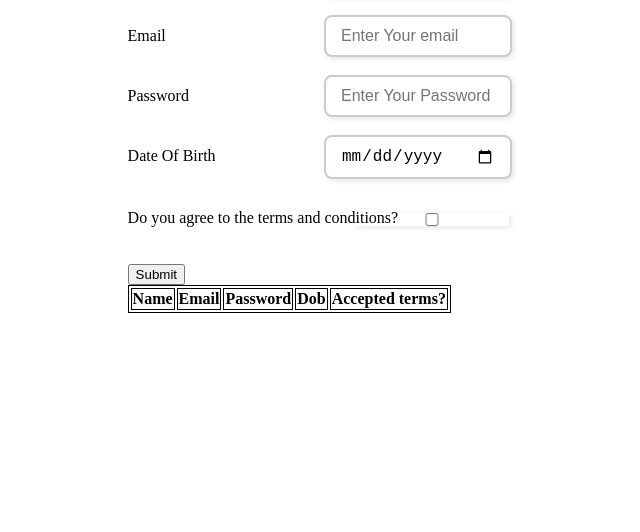
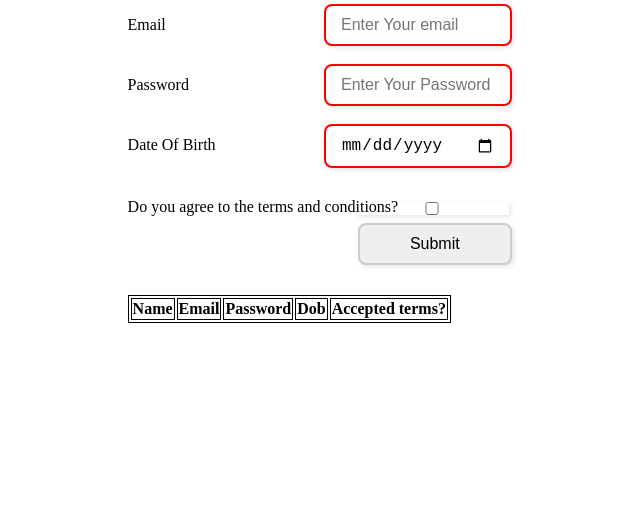
Before and after one commit to death7655/death7655.github.io, a plain HTML site: page index.html in a window 1280 px wide. Shown: the part 268-800 px from the top of the page, without its empty margins (322-962 px from the left). Drawn offline with Linux system fonts and the light colour scheme.

Commit message:
Update index.html

```diff
--- a/index.html
+++ b/index.html
@@ -51,7 +51,7 @@
       .terms {
         transform: translateY(-17px);
       }
-      .border_red {
+      input:invalid {
         border-color: #ff0000 !important;
       }
       .error {
@@ -68,7 +68,7 @@
     <div class="container">
       <div class="form">
         <h1>Registeration</h1>
-        <form>
+        <form onsubmit="get_data()">
           <label for="name">Name</label>
           <input
             type="text"
@@ -106,8 +106,8 @@
           <label for="terms"> Do you agree to the terms and conditions?</label>
           <input type="checkbox" id="terms" name="terms" class="terms" />
           <br />
+          <input type="submit" />
         </form>
-        <button type="submit" onclick="get_data()">Submit</button>
         <table id="output"></table>
       </div>
     </div>
```
